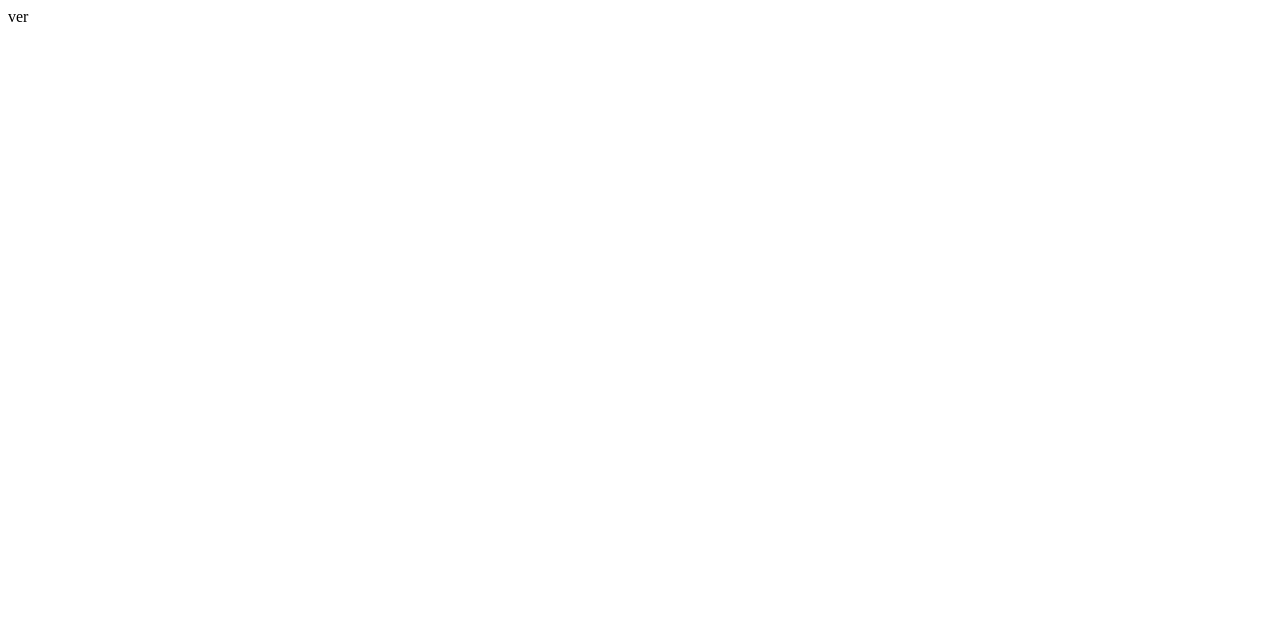
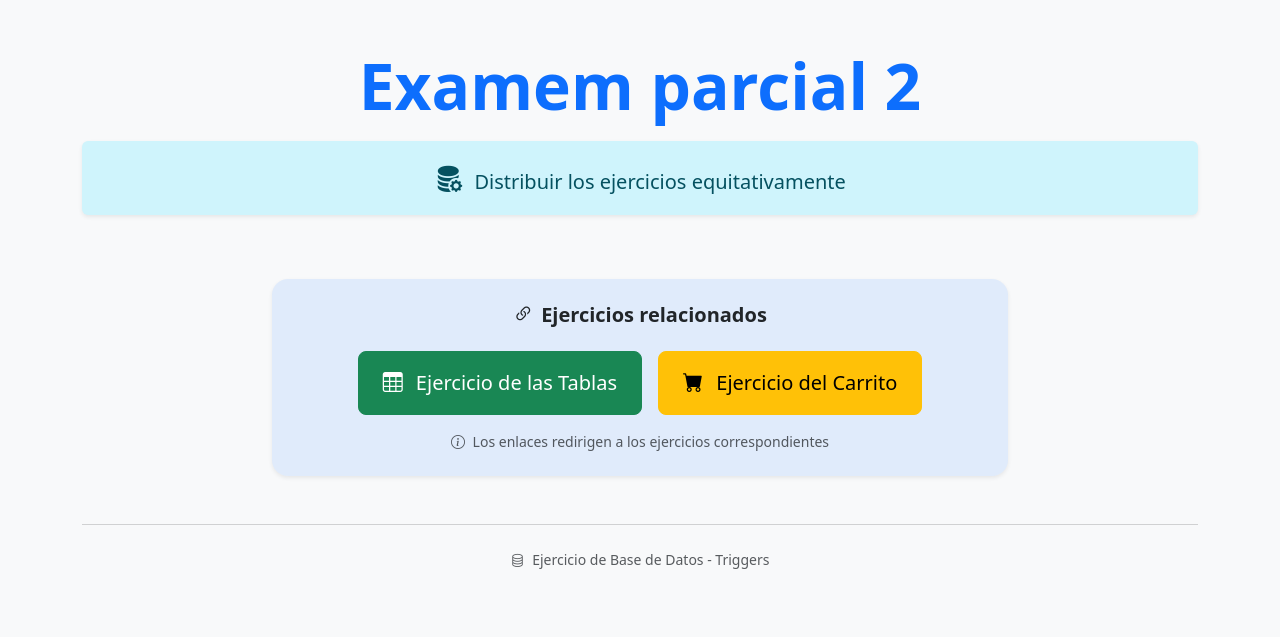
Before and after one commit to juegocok8/parcial2, a plain HTML site: page index.html in a window 1280 px wide. Drawn offline with nearby package versions, Linux system fonts and the light colour scheme.

```diff
--- a/index.html
+++ b/index.html
@@ -1 +1,75 @@
-ver
+<!DOCTYPE html>
+<html lang="es">
+<head>
+    <meta charset="UTF-8">
+    <meta name="viewport" content="width=device-width, initial-scale=1.0">
+    <title>Ejercicio 1 - Control automático de inventario</title>
+    <!-- Bootstrap 5 CSS - 100% Bootstrap, sin CSS adicional -->
+    <link href="https://cdn.jsdelivr.net/npm/bootstrap@5.3.0-alpha1/dist/css/bootstrap.min.css" rel="stylesheet">
+    <!-- Bootstrap Icons (solo mejora visual) -->
+    <link rel="stylesheet" href="https://cdn.jsdelivr.net/npm/bootstrap-icons@1.11.3/font/bootstrap-icons.min.css">
+</head>
+<body class="bg-light">
+
+    <!-- Contenedor principal -->
+    <div class="container py-5">
+
+        <!-- Fila del título principal -->
+        <div class="row mb-4">
+            <div class="col-12 text-center">
+                <h1 class="display-3 fw-bold text-primary mb-3">Examem parcial 2</h1>
+
+                <div class="alert alert-info shadow-sm border-0 py-3">
+                    <i class="bi bi-database-fill-gear fs-3 me-2"></i>
+                    <span class="fs-5">Distribuir los ejercicios equitativamente</span>
+                </div>
+            </div>
+        </div>
+
+        <!-- Enunciado principal -->
+        <div class="row justify-content-center mb-4">
+            <div class="col-lg-10">
+
+            </div>
+        </div>
+
+        <!-- Enlaces a los ejercicios -->
+        <div class="row justify-content-center mt-4 mb-4">
+            <div class="col-lg-8">
+                <div class="card shadow-sm border-0 rounded-4 bg-primary bg-opacity-10">
+                    <div class="card-body p-4 text-center">
+                        <h3 class="h5 fw-bold mb-4">
+                            <i class="bi bi-link-45deg me-2"></i>Ejercicios relacionados
+                        </h3>
+                        <div class="d-flex flex-wrap justify-content-center gap-3">
+                            <a href="claveb.html" class="btn btn-success btn-lg px-4 py-3">
+                                <i class="bi bi-table me-2"></i>
+                                Ejercicio de las Tablas
+                            </a>
+                            <a href="clavea.html" class="btn btn-warning btn-lg px-4 py-3">
+                                <i class="bi bi-cart-fill me-2"></i>
+                                Ejercicio del Carrito
+                            </a>
+                        </div>
+                        <p class="text-muted small mt-3 mb-0">
+                            <i class="bi bi-info-circle me-1"></i>
+                            Los enlaces redirigen a los ejercicios correspondientes
+                        </p>
+                    </div>
+                </div>
+            </div>
+        </div>
+
+
+
+        <!-- Footer -->
+        <footer class="mt-5 text-center text-muted">
+            <hr class="mb-4">
+            <p class="small">
+                <i class="bi bi-database me-1"></i> Ejercicio de Base de Datos - Triggers
+            </p>
+        </footer>
+    </div>
+
+</body>
+</html>
```
